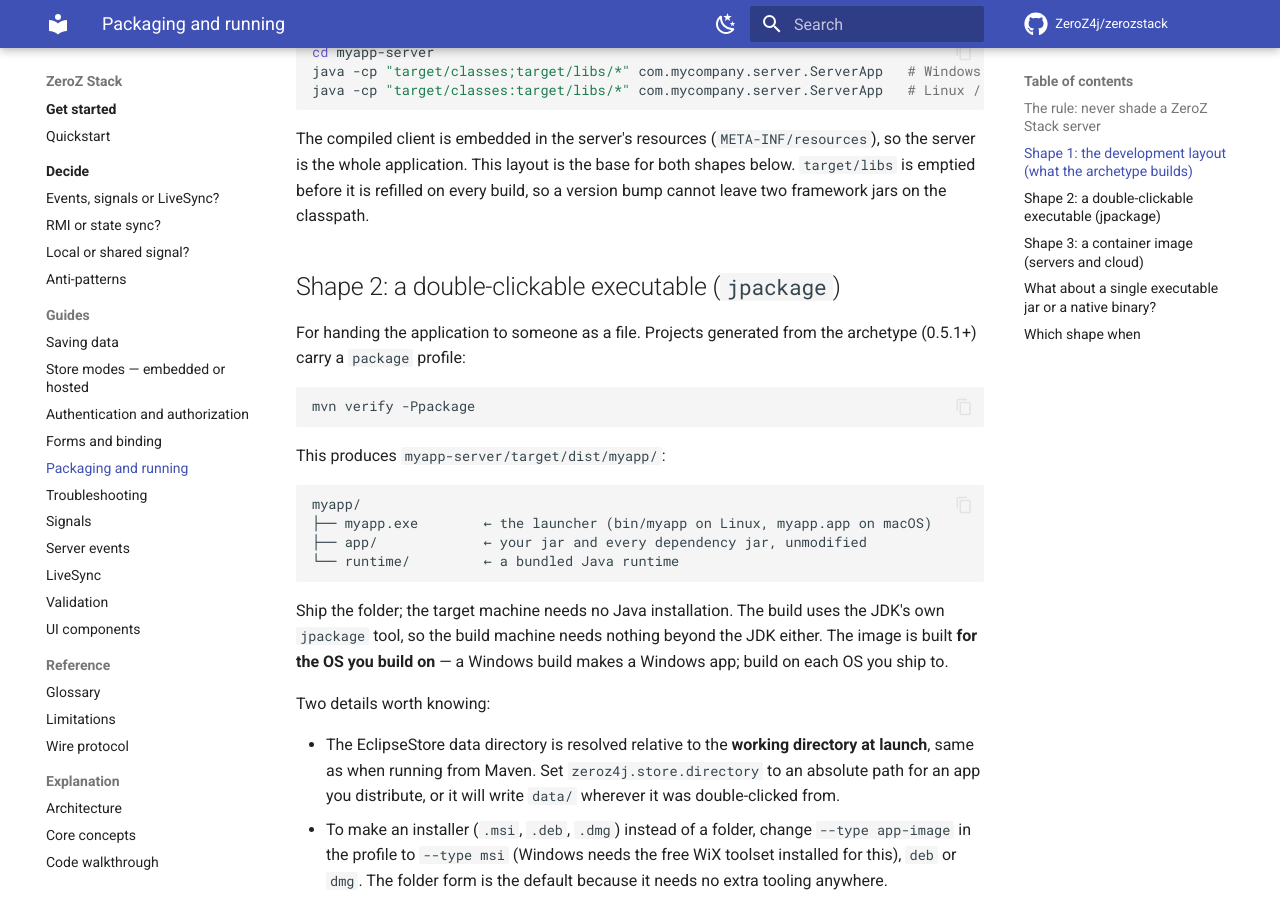
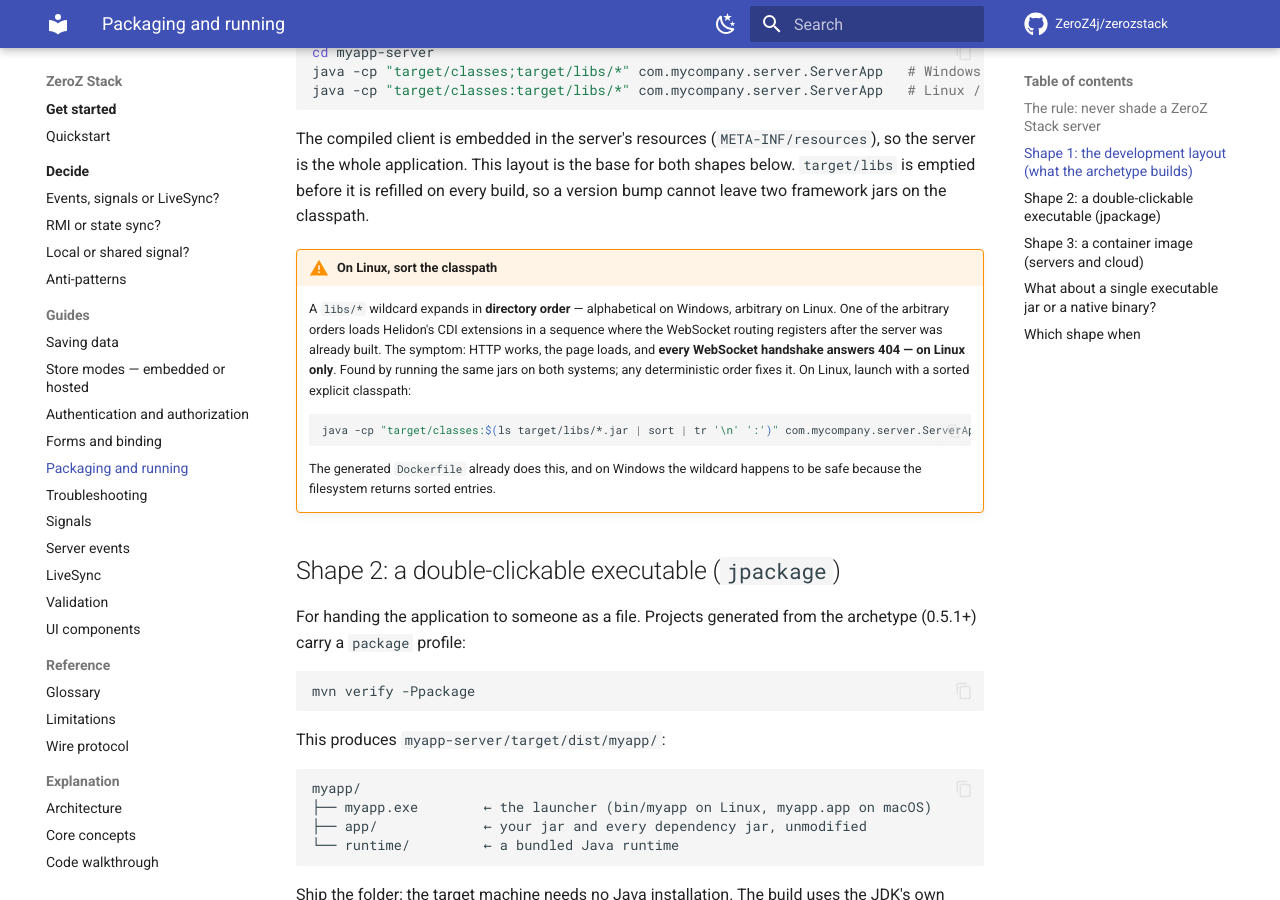
Before and after one commit to ZeroZ4j/zerozstack, an MkDocs documentation site: the page built from docs/guides/packaging.md, in a window 1280 px wide and 900 px high, scrolled down 694 px. Built offline with MkDocs 1.6.1 and Material for MkDocs 9.7.7, drawn with Linux system fonts in a browser that asks for light colours; comment, search, counter and statistics services are not loaded.

Commit message:
Sort the Linux classpath: wildcard order broke WebSocket routing
Running the archetype smoke test against the generated container image
found a defect the Windows runs could never show: HTTP fine, static
content fine, every WebSocket handshake 404 -- in the Linux container
only, with byte-identical jars and identical startup logs.

Cause: a libs/* classpath wildcard expands in directory order, which is
alphabetical on Windows (NTFS returns sorted entries) and arbitrary on
Linux. Helidon's CDI extensions load in classpath order, and one of the
arbitrary orders registers the Tyrus WebSocket routing after the server
has already been built. Proven empirically: the failing image answers 101
the moment the same jars are listed in any deterministic order.

The generated Dockerfile now execs java with a sorted explicit classpath.
The packaging guide, troubleshooting page, AGENTS.md and context7 all warn
Linux classpath launches to sort, with the one-liner to do it, and note
that a Linux-built jpackage image would inherit the same suspect through
its generated cfg jar order.

Verified: container rebuilt with the sorted entrypoint passes the full
archetype smoke test through the mapped port, 5/5.

Co-Authored-By: Claude <noreply@anthropic.com>
Claude-Session: https://claude.ai/code/session_017d1vYbTAycufw1U9BgPkHx

````diff
--- a/context7.json
+++ b/context7.json
@@ -43,7 +43,7 @@
     "Validation annotations (@NotBlank, @Min, @Max, @Size) are declared once on the model in the shared module. The generated MyModel_Rules class feeds client-side field feedback through field.withRule(...), and the server enforces the same rules independently on RMI arguments, LiveSync mutations and shared-signal writes. Client-side validation is user feedback only, never a security boundary.",
     "ZeroZ Stack is an experimental proof-of-concept at version 0.5.0, not a production framework. Field-level merging, version-conflict rejection, tracked collections, per-topic event subscription and the @Route router are not implemented.",
     "Do not write reconnect plumbing. Since 0.5.0 the framework reconnects with backoff, shows a built-in outage banner (Zeroz4jClient.showConnectionBanner(false) to opt out), re-subscribes shared signals, re-syncs live objects in place, and queues offline signal writes and @ClientWritable edits for flush on reconnect. Connection state is a signal: WasmRmiClient.connectionState().",
-    "Never add maven-shade-plugin to a ZeroZ Stack server. Weld treats each jar as a separate bean archive and a merged jar breaks CDI discovery (beans vanish or WELD-001409 duplicates). To package: mvn verify -Ppackage produces a self-contained jpackage folder with a launcher executable and bundled runtime; the generated Dockerfile builds a layered container image; both keep every jar intact on a plain classpath.",
+    "Never add maven-shade-plugin to a ZeroZ Stack server. Weld treats each jar as a separate bean archive and a merged jar breaks CDI discovery (beans vanish or WELD-001409 duplicates). To package: mvn verify -Ppackage produces a self-contained jpackage folder with a launcher executable and bundled runtime; the generated Dockerfile builds a layered container image; both keep every jar intact on a plain classpath. On Linux never use a bare libs/* classpath wildcard: it expands in arbitrary order and one ordering registers Helidon's WebSocket routing too late, so every WebSocket handshake answers 404 while HTTP works. Sort it: java -cp \"target/classes:$(ls target/libs/*.jar | sort | tr '\\n' ':')\" ... (the generated Dockerfile already sorts).",
     "RMI calls fail immediately with DisconnectedException while the connection is down, and are never queued or replayed automatically. Catch it to retry, or disable controls while connectionState() is not CONNECTED. Session ids change on every reconnect: re-register anything keyed by session id from a StateListener on CONNECTED, and observe the CDI event SessionClosedEvent on the server to clean up stale entries.",
     "A @DataModel may declare EclipseStore Lazy<T> fields. The reference travels as a session-scoped handle and never as its contents; the client resolves it with a suspending RMI round trip on first get(), and the result is cached. Lazy references originate on the server, so a client cannot create one and send it up - assign the resolved value instead.",
     "Never mutate a signal's value in place. ValueSignal.set skips notification when the new value equals the old one, so mutating a list and setting it back changes nothing. Use update() and return a new instance.",
--- a/docs/guides/packaging.md
+++ b/docs/guides/packaging.md
@@ -31,6 +31,21 @@ The compiled client is embedded in the server's resources (`META-INF/resources`)
 is the whole application. This layout is the base for both shapes below. `target/libs` is emptied
 before it is refilled on every build, so a version bump cannot leave two framework jars on the
 classpath.
+
+!!! warning "On Linux, sort the classpath"
+    A `libs/*` wildcard expands in **directory order** — alphabetical on Windows, arbitrary on
+    Linux. One of the arbitrary orders loads Helidon's CDI extensions in a sequence where the
+    WebSocket routing registers after the server was already built. The symptom: HTTP works, the
+    page loads, and **every WebSocket handshake answers 404 — on Linux only**. Found by running
+    the same jars on both systems; any deterministic order fixes it. On Linux, launch with a
+    sorted explicit classpath:
+
+    ```bash
+    java -cp "target/classes:$(ls target/libs/*.jar | sort | tr '\n' ':')" com.mycompany.server.ServerApp
+    ```
+
+    The generated `Dockerfile` already does this, and on Windows the wildcard happens to be safe
+    because the filesystem returns sorted entries.
 
 ## Shape 2: a double-clickable executable (`jpackage`)
 
````
Also changed, not shown: AGENTS.md (+6 -0 lines), CHANGELOG.md (+11 -0 lines), docs/guides/troubleshooting.md (+15 -0 lines), 1 other file.
